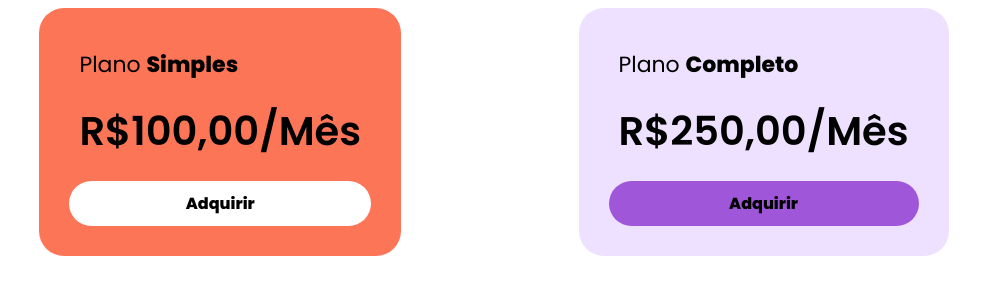
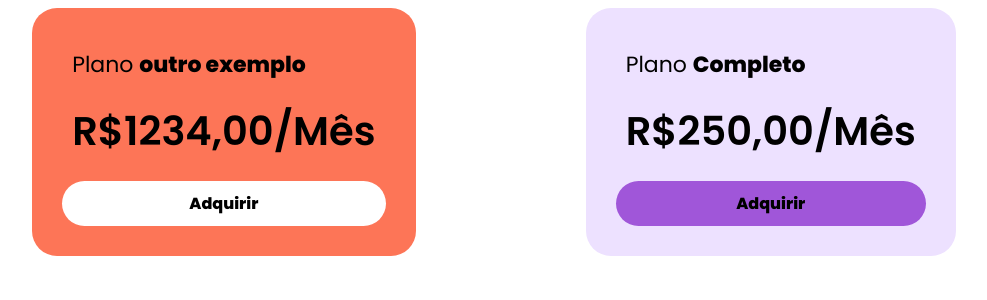
Before and after one commit to andregnicoletti/angular-udemy-course, an Angular app: page / in a window 1280 px wide. Shown: the top 300 px of the page, without its empty margins (146-1133 px from the left). Built offline with nearby package versions, Linux system fonts and the light colour scheme.

Commit message:
interpolações

```diff
--- a/src/app/components/card/card.component.html
+++ b/src/app/components/card/card.component.html
@@ -1,6 +1,7 @@
 <div class="card">
-  <div class="card__plan card__item">Plano <b>Simples</b></div>
-  <div class="card__price card__item">R$100,00/Mês</div>
-  <!-- <div class="card__button card__item">Adquirir</div> -->
+  <div class="card__plan card__item">
+    Plano <b>{{ plano.infos.tipo }}</b>
+  </div>
+  <div class="card__price card__item">{{ getFullPrice() }}</div>
   <app-card-button></app-card-button>
 </div>
--- a/src/app/components/card/card.component.ts
+++ b/src/app/components/card/card.component.ts
@@ -3,8 +3,24 @@ import { Component } from '@angular/core';
 @Component({
   selector: 'app-card',
   templateUrl: './card.component.html',
-  styleUrls: ['./card.component.scss']
+  styleUrls: ['./card.component.scss'],
 })
 export class CardComponent {
+  tipo: string = 'Teste';
+  preco: number = 1000;
 
+  plano = {
+    infos: {
+      tipo: 'outro exemplo'
+    },
+  };
+
+  getFullPrice() {
+    setTimeout(() => {
+      console.log('Set Timeout');
+      this.preco = 1234;
+    }, 4000);
+
+    return 'R$' + this.preco + ',00/Mês';
+  }
 }
```
